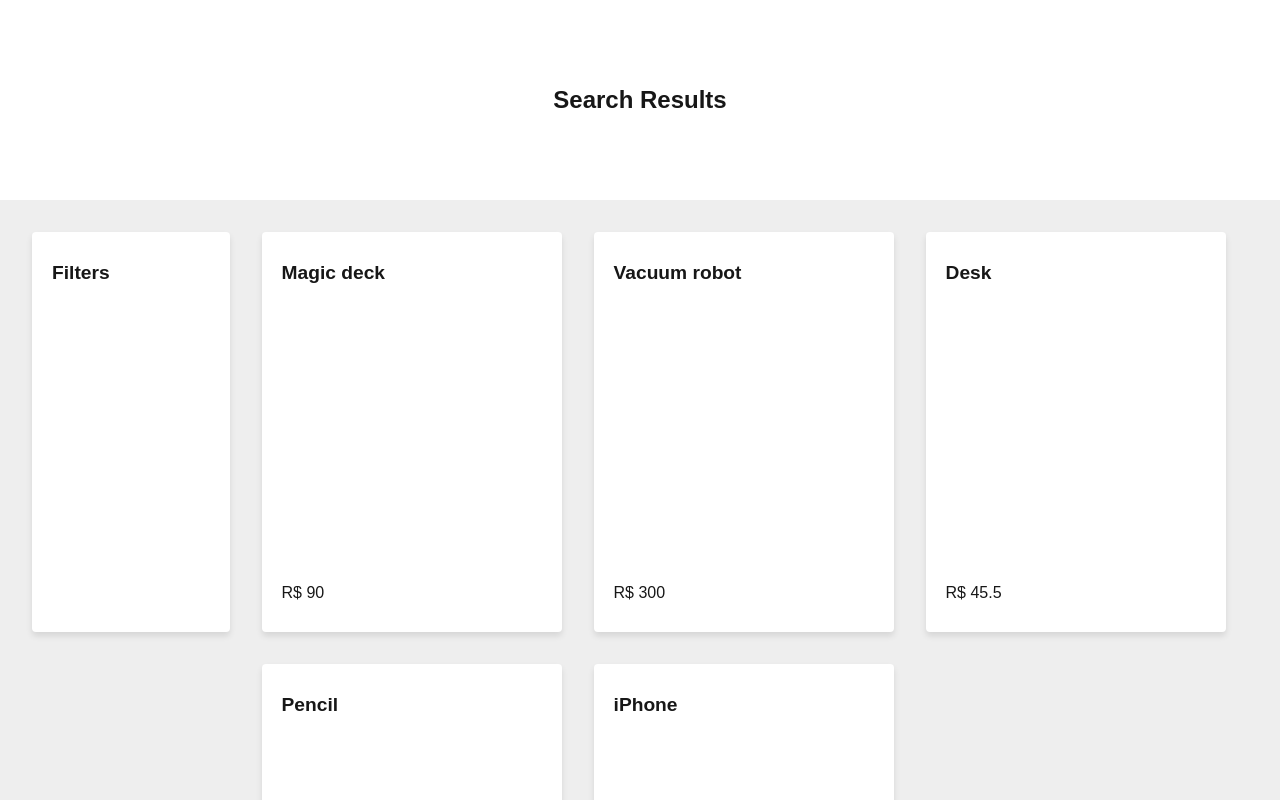
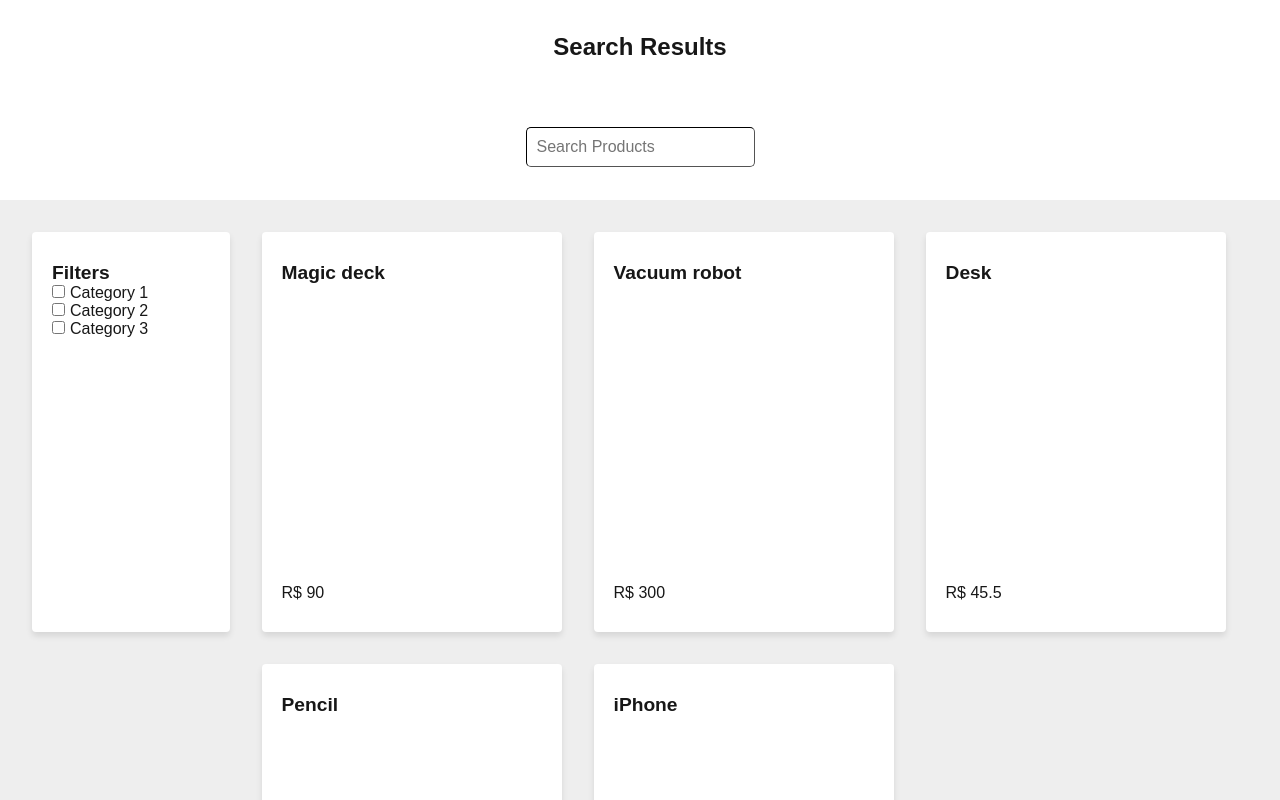
Before and after one commit to euller-regis/ofertify-frontend, a Next.js app: page /search in a window 1280 px wide. Shown: the top 800 px of the page. Built offline with nearby package versions, Linux system fonts and the light colour scheme.

Commit message:
Search bar and checkbox component

```diff
--- a/src/app/search/page.js
+++ b/src/app/search/page.js
@@ -1,6 +1,8 @@
 import styles from './page.module.css'
 import { Button } from "@/components/Button/Button";
 import { Card } from "@/components/Card/Card";
+import { InputCheckBox } from '@/components/InputCheckBox/InputCheckBox';
+import { InputText } from '@/components/InputText/InputText';
 import { Text } from "@/components/Text/Text";
 
 export default function Search() {
@@ -25,11 +27,17 @@ export default function Search() {
         <div>
             <header className={styles.header}>
                 <Text variant="head_1">Search Results</Text>
+
+                <InputText placeholder="Search Products" className={styles.input}></InputText>
             </header>
             <div className={styles.mainContent}>
                 <div className={styles.searchResults}>
                     <Card className={styles.filtersCard}>
                         <Text variant="head_2">Filters</Text>
+
+                        <InputCheckBox label='Category 1'></InputCheckBox>
+                        <InputCheckBox label='Category 2'></InputCheckBox>
+                        <InputCheckBox label='Category 3'></InputCheckBox>
                     </Card>
 
                     <ul className={styles.productCardsGrid}>
--- a/src/app/search/page.module.css
+++ b/src/app/search/page.module.css
@@ -4,7 +4,7 @@
     display: flex;
     flex-direction: column;
     align-items: center;
-    justify-content: center;
+    justify-content: space-around;
 }
 
 .mainContent {
@@ -20,6 +20,8 @@
 .filtersCard {
     width: 300px;
     height: 400px;
+    display: flex;
+    flex-direction: column;
 }
 
 .productCardsGrid {
@@ -51,3 +53,11 @@
     justify-content: center;
     align-items: center;
 }
+
+.checkbox {
+    margin-right: 5px;
+}
+
+.input {
+    width: 400px;
+}
--- /dev/null
+++ b/src/components/InputCheckBox/InputCheckBox.js
@@ -0,0 +1,22 @@
+'use client'
+
+import React from 'react'
+import styles from './InputCheckBox.module.css'
+
+export function InputCheckBox(props){
+
+    const [checked, setChecked] = React.useState(false);
+    const handleChange = () => {
+        setChecked(!checked);
+    };
+
+    return (
+        <label>
+            <input type='checkbox' className={styles.input}
+                checked={checked}
+                onChange={handleChange}
+            />
+            {props.label}
+        </label>
+    )
+}
--- /dev/null
+++ b/src/components/InputCheckBox/InputCheckBox.module.css
@@ -0,0 +1,3 @@
+.input{
+    margin-right: 5px;
+}
```
